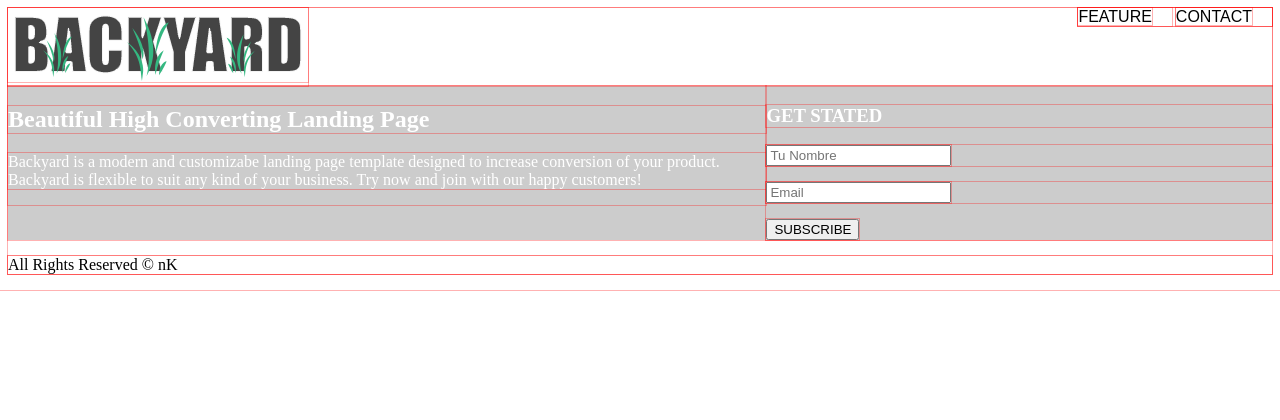
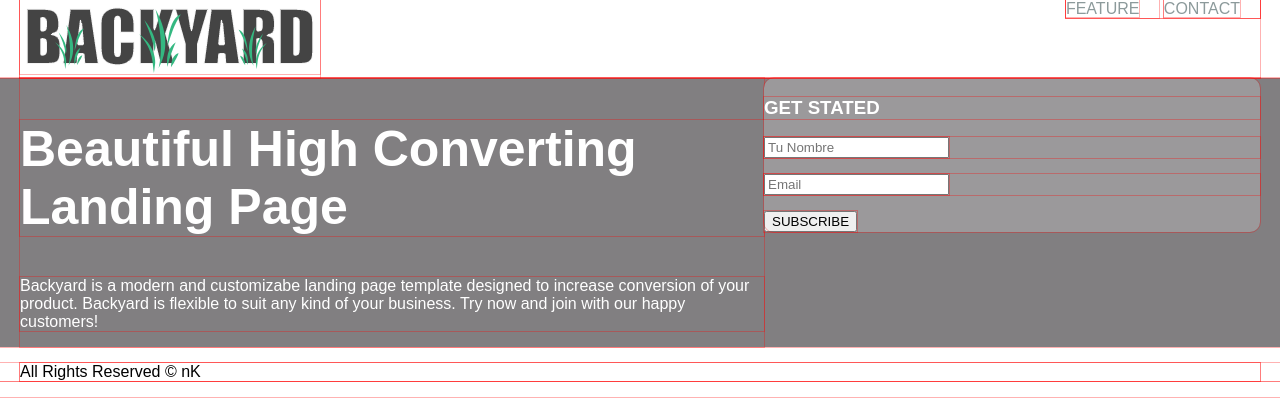
Before and after one commit to Madays/backyard, a plain HTML site: page index.html in a window 1280 px wide. Drawn offline with Linux system fonts and the light colour scheme.

Commit message:
ya tiene margen

```diff
--- a/css/main.css
+++ b/css/main.css
@@ -1,14 +1,19 @@
 * {
     outline: solid 1px rgba(255,0,0,.3);
 }
-.container{
+body{
+    font-family: sans-serif;
     margin: 0;
     padding: 0;
 }
+.container{
+    margin:0 20px;
+    padding: 0;
+
+}
 a{
     text-decoration: none;
-    color: #000;
-    font-family: sans-serif;
+    color: #8C9A9B;
 }
 .logo,.menu{
     display: inline-block;
@@ -33,8 +38,12 @@ header img{
 */
 .hero{
     width: 100%;
-    background: #ccc;
+    background: #817F81;
     color: #fff;
+    font-family: 'Open+Sans', sans-serif;
+}
+.hero h2{
+    font-size: 50px;
 }
 .col-1,.col-2{
     float: left;
@@ -46,6 +55,10 @@ header img{
 }
 .col-2{
     width: 40%;
+}
+form{
+    background: #9B999B;
+    border-radius: 10px;
 }
 .clearfix{
     display: table;
@@ -65,12 +78,18 @@ header img{
 */
 @media (max-width:700px){
     .container{
-        width: 100%;
+
     }
     .col-1,.col-2{
         width: 100%;
     }
+    header{
+    }
     header img{
         width: 100px;
     }
+    form{
+        margin: 0 auto;
+    }
+
 }
--- a/index.html
+++ b/index.html
@@ -10,6 +10,7 @@
 </head>
 <body>
         <header>
+            <div class="container">
             <div class="logo">
                 <img src="image/logo2.png" alt="">
             </div>
@@ -19,8 +20,10 @@
                     <li><a href="">CONTACT</a></li>
                 </ul>
             </div>
+            </div>
         </header>
         <section class="hero clearfix">
+            <div class="container">
             <div class="col-1">
                 <h2>Beautiful High Converting Landing Page</h2>
                 <p>Backyard is a modern and customizabe landing page template designed to increase conversion of your product. Backyard is flexible to suit any kind of your business. Try now and join with our happy customers!</p>
@@ -31,7 +34,12 @@
                 <p><input type="text" placeholder="Email"></p>
                 <button type="submit">SUBSCRIBE</button>
             </form>
+            </div>
         </section>
-        <footer><p>All Rights Reserved © nK</p></footer>
+        <footer>
+            <div class="container">
+                <p>All Rights Reserved © nK</p>
+            </div>
+        </footer>
 </body>
 </html>
```
